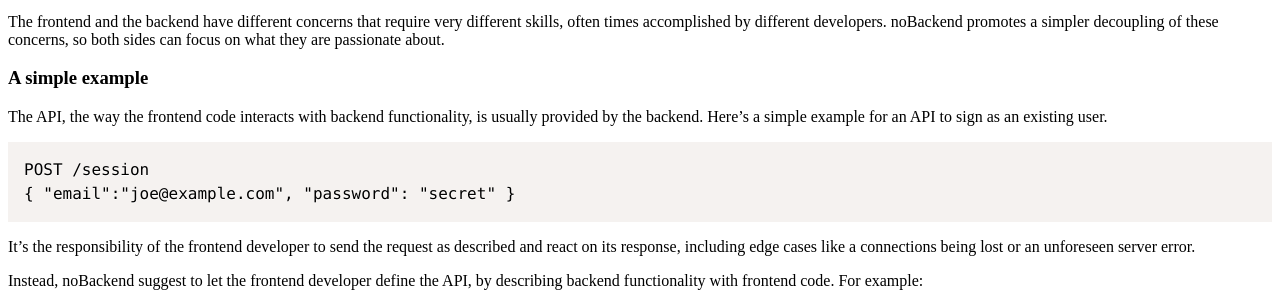
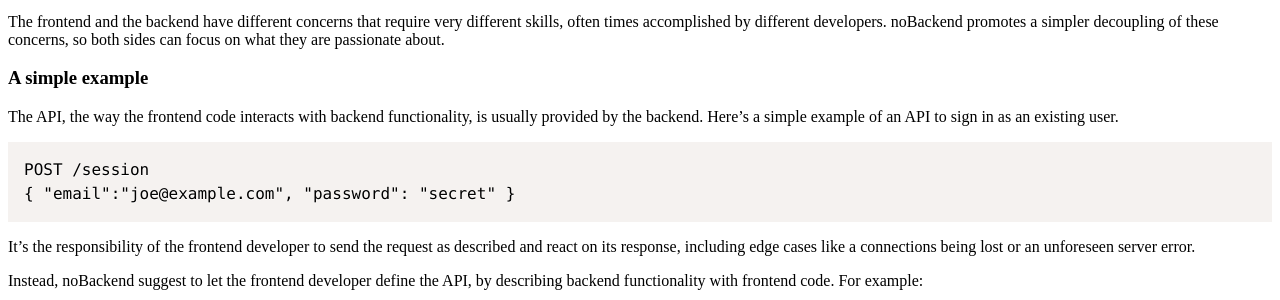
Before and after one commit to noBackend/nobackend.org, a Jekyll site: the page built from _posts/2013-05-21-welcome-to-noBackend.md, in a window 1280 px wide. Shown: the part 396-696 px from the top of the page. Built offline with Jekyll 4.4.1, drawn with Linux system fonts in a browser that asks for light colours; nearby versions of some CDN libraries; library files that are not in the unit come from our copies; comment, search, counter and statistics services are not loaded.

Commit message:
typo line 22

```diff
--- a/_posts/2013-05-21-welcome-to-noBackend.md
+++ b/_posts/2013-05-21-welcome-to-noBackend.md
@@ -19,7 +19,7 @@
 
 ### A simple example
 
-The API, the way the frontend code interacts with backend functionality, is usually provided by the backend. Here's a simple example for an API to sign as an existing user.
+The API, the way the frontend code interacts with backend functionality, is usually provided by the backend. Here's a simple example of an API to sign in as an existing user.
 
 <pre><code class="language-bash">POST /session
 { "email":"joe@example.com", "password": "secret" }</code></pre>
```
